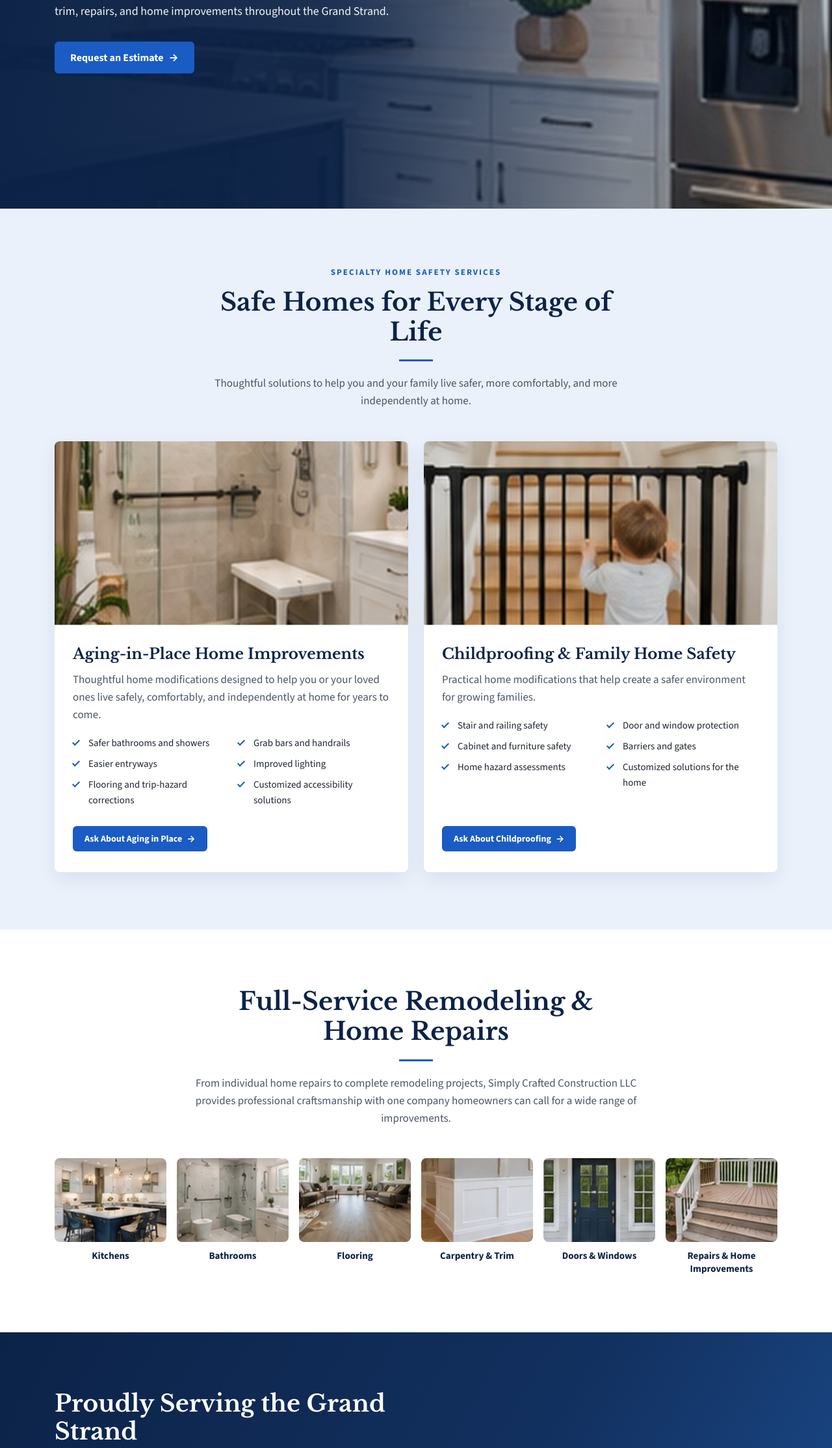
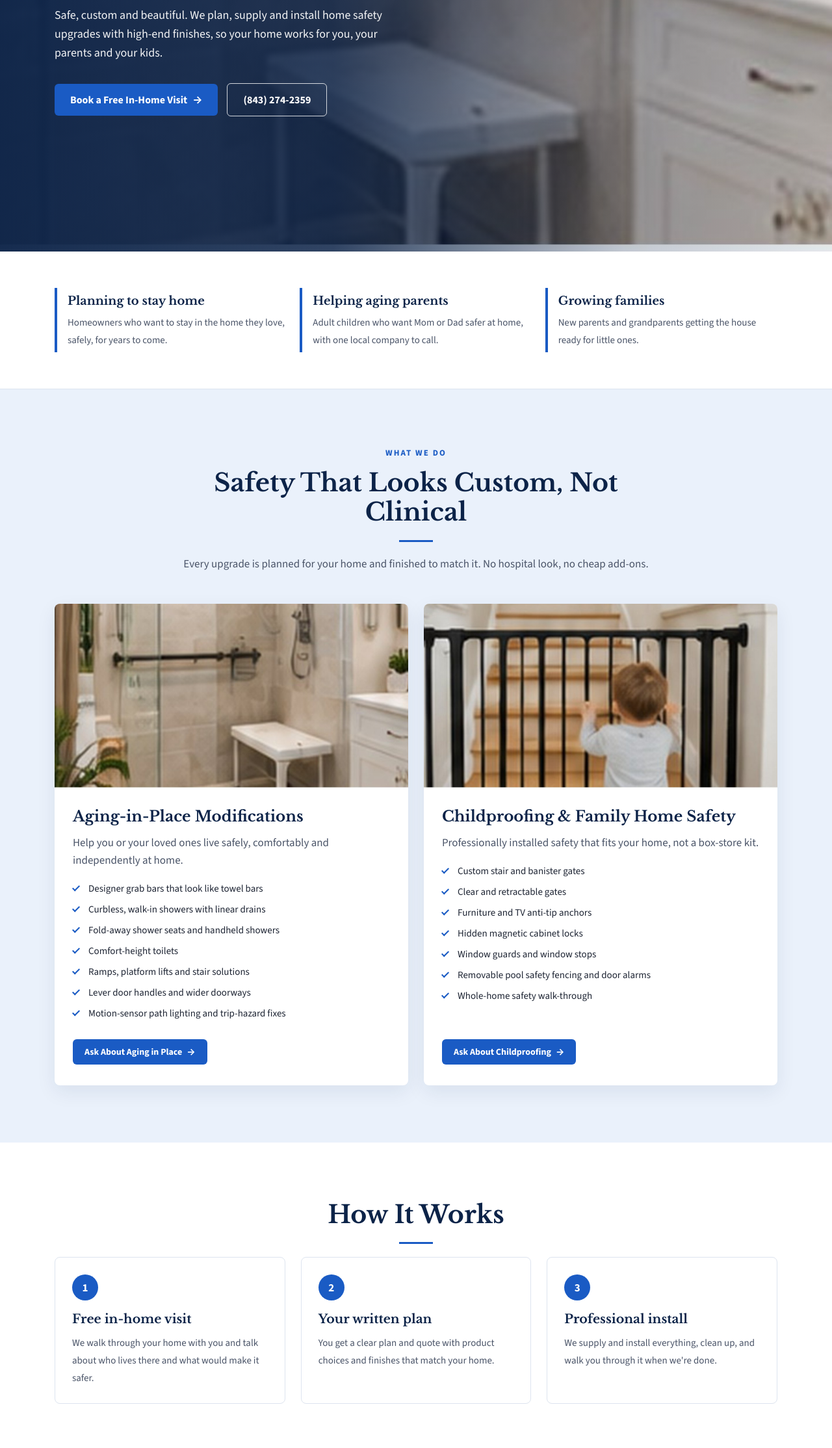
Before and after one commit to shipleygroup1-lab/simplycraftedconstruction.com, a plain HTML site: page index.html in a window 1280 px wide. Shown: the part 572-2800 px from the top of the page at 65% size. Drawn offline with nearby package versions, Linux system fonts and the light colour scheme.

Commit message:
New homepage: lead with aging in place + childproofing

```diff
--- a/index.html
+++ b/index.html
@@ -3,16 +3,41 @@
 <head>
 <meta charset="utf-8">
 <meta name="viewport" content="width=device-width, initial-scale=1">
-<title>Simply Crafted Construction LLC | Remodeling &amp; Home Repairs | Grand Strand, SC</title>
+<title>Aging-in-Place &amp; Childproofing Contractor | Grand Strand, SC | Simply Crafted Construction LLC</title>
 <link rel="canonical" href="https://simplycraftedconstruction.com/">
-<meta name="description" content="Full-service remodeling, home repairs, aging-in-place modifications and childproofing throughout the Grand Strand, SC. Request a free estimate from Simply Crafted Construction LLC.">
+<meta name="description" content="Aging-in-place modifications and childproofing for Grand Strand homes, with high-end, custom finishes. Licensed SC contractor #63242. Free in-home estimate from Simply Crafted Construction LLC.">
 <link rel="icon" href="images/logo.png">
 <link rel="preconnect" href="https://fonts.googleapis.com">
 <link rel="preconnect" href="https://fonts.gstatic.com" crossorigin>
 <link href="https://fonts.googleapis.com/css2?family=Libre+Baskerville:wght@400;700&family=Source+Sans+3:wght@400;600;700&display=swap" rel="stylesheet">
 <link rel="stylesheet" href="styles.css">
+<style>
+  /* New-homepage additions (preview) */
+  html, body { overflow-x: clip; }
+  .hero { background-image: url(images/aging.jpg); }
+  .hero .eyebrow-light { text-transform: uppercase; letter-spacing: .16em; font-weight: 700; font-size: 13px; color: #b9d0f5; margin: 0 0 14px; }
+  .hero-actions { display: flex; flex-wrap: wrap; gap: 14px; align-items: center; }
+  .btn-ghost { background: transparent; border: 1.5px solid rgba(255,255,255,.8); }
+  .btn-ghost:hover { background: rgba(255,255,255,.12); }
+  .who { padding: 56px 0; border-bottom: 1px solid var(--line); }
+  .who-grid { display: grid; grid-template-columns: repeat(3, 1fr); gap: 20px; }
+  .who-grid div { border-left: 4px solid var(--blue); padding: 6px 0 6px 16px; }
+  .who-grid b { display: block; font-family: var(--serif); color: var(--navy); font-size: 18px; margin-bottom: 4px; }
+  .who-grid span { color: var(--muted); font-size: 15px; }
+  .card .checks { grid-template-columns: 1fr; }
+  .steps { list-style: none; padding: 0; margin: 0; display: grid; grid-template-columns: repeat(3, 1fr); gap: 24px; counter-reset: step; }
+  .steps li { background: var(--white); border: 1px solid var(--line); border-radius: var(--radius); padding: 26px; counter-increment: step; }
+  .steps li::before { content: counter(step); display: grid; place-items: center; width: 40px; height: 40px; border-radius: 50%; background: var(--blue); color: #fff; font-weight: 700; margin-bottom: 14px; }
+  .steps b { display: block; font-family: var(--serif); color: var(--navy); font-size: 19px; margin-bottom: 6px; }
+  .steps span { color: var(--muted); font-size: 15px; }
+  .also { background: var(--tint); padding: 56px 0; }
+  .also h2 { font-size: 24px; text-align: center; }
+  .also p.small { text-align: center; color: var(--muted); max-width: 620px; margin: 0 auto 22px; font-size: 15px; }
+  .also-list { list-style: none; padding: 0; margin: 0 auto; max-width: 900px; display: grid; grid-template-columns: repeat(3, 1fr); gap: 14px; }
+  .also-list li { background: var(--white); border: 1px solid var(--line); border-radius: var(--radius); padding: 16px; text-align: center; font-weight: 600; color: var(--navy); font-size: 15px; }
+  @media (max-width: 1000px) { .who-grid, .steps, .also-list { grid-template-columns: 1fr; } }
+</style>
 <script>
-  // Turn on scroll animations only if supported and the visitor allows motion.
   if ("IntersectionObserver" in window && !matchMedia("(prefers-reduced-motion: reduce)").matches) {
     document.documentElement.classList.add("reveal-on");
     setTimeout(function () { if (!window.__revealReady) document.documentElement.classList.remove("reveal-on"); }, 3000);
@@ -32,11 +57,11 @@
     </button>
     <nav id="site-nav" class="site-nav">
       <a href="#top" class="active">Home</a>
-      <a href="#services">Remodeling &amp; Repairs</a>
       <a href="#aging">Aging in Place</a>
       <a href="#childproofing">Childproofing</a>
-      <a href="#work">Our Work</a>
+      <a href="#how">How It Works</a>
       <a href="#about">About</a>
+      <a href="#also">Other Services</a>
       <a href="book.html" class="btn btn-sm nav-cta">Book Now <span aria-hidden="true">→</span></a>
     </nav>
   </div>
@@ -46,31 +71,44 @@
 
   <section class="hero">
     <div class="wrap hero-inner">
-      <h1 data-reveal>Full-Service Remodeling &amp; Home Repairs Done Right</h1>
-      <p data-reveal>Quality craftsmanship for remodeling, flooring, tile, carpentry, doors, trim, repairs, and home improvements throughout the Grand Strand.</p>
-      <div data-reveal><a href="book.html" class="btn">Request an Estimate <span aria-hidden="true">→</span></a></div>
+      <p class="eyebrow-light" data-reveal>Home Safety for Every Stage of Life</p>
+      <h1 data-reveal>Aging-in-Place &amp; Childproofing for Grand Strand Homes</h1>
+      <p data-reveal>Safe, custom and beautiful. We plan, supply and install home safety upgrades with high-end finishes, so your home works for you, your parents and your kids.</p>
+      <div class="hero-actions" data-reveal>
+        <a href="book.html" class="btn">Book a Free In-Home Visit <span aria-hidden="true">→</span></a>
+        <a href="tel:8432742359" class="btn btn-ghost contact-phone">(843) 274-2359</a>
+      </div>
+    </div>
+  </section>
+
+  <section class="who" aria-label="Who we help">
+    <div class="wrap who-grid">
+      <div data-reveal><b>Planning to stay home</b><span>Homeowners who want to stay in the home they love, safely, for years to come.</span></div>
+      <div data-reveal><b>Helping aging parents</b><span>Adult children who want Mom or Dad safer at home, with one local company to call.</span></div>
+      <div data-reveal><b>Growing families</b><span>New parents and grandparents getting the house ready for little ones.</span></div>
     </div>
   </section>
 
   <section class="safety">
     <div class="wrap">
-      <p class="eyebrow" data-reveal>Specialty Home Safety Services</p>
-      <h2 class="section-title" data-reveal>Safe Homes for Every Stage of Life</h2>
-      <p class="lede" data-reveal>Thoughtful solutions to help you and your family live safer, more comfortably, and more independently at home.</p>
+      <p class="eyebrow" data-reveal>What We Do</p>
+      <h2 class="section-title" data-reveal>Safety That Looks Custom, Not Clinical</h2>
+      <p class="lede" data-reveal>Every upgrade is planned for your home and finished to match it. No hospital look, no cheap add-ons.</p>
 
       <div class="cards">
         <article class="card" id="aging" data-reveal="left">
           <img src="images/aging.jpg" alt="Accessible bathroom with grab bar and shower bench" loading="lazy">
           <div class="card-body">
-            <h3>Aging-in-Place Home Improvements</h3>
-            <p>Thoughtful home modifications designed to help you or your loved ones live safely, comfortably, and independently at home for years to come.</p>
+            <h3>Aging-in-Place Modifications</h3>
+            <p>Help you or your loved ones live safely, comfortably and independently at home.</p>
             <ul class="checks">
-              <li>Safer bathrooms and showers</li>
-              <li>Grab bars and handrails</li>
-              <li>Easier entryways</li>
-              <li>Improved lighting</li>
-              <li>Flooring and trip-hazard corrections</li>
-              <li>Customized accessibility solutions</li>
+              <li>Designer grab bars that look like towel bars</li>
+              <li>Curbless, walk-in showers with linear drains</li>
+              <li>Fold-away shower seats and handheld showers</li>
+              <li>Comfort-height toilets</li>
+              <li>Ramps, platform lifts and stair solutions</li>
+              <li>Lever door handles and wider doorways</li>
+              <li>Motion-sensor path lighting and trip-hazard fixes</li>
             </ul>
             <a href="book.html" class="btn btn-sm" data-service="Aging in Place">Ask About Aging in Place <span aria-hidden="true">→</span></a>
           </div>
@@ -80,14 +118,15 @@
           <img src="images/childproof.jpg" alt="Toddler at a safety gate at the bottom of a staircase" loading="lazy">
           <div class="card-body">
             <h3>Childproofing &amp; Family Home Safety</h3>
-            <p>Practical home modifications that help create a safer environment for growing families.</p>
+            <p>Professionally installed safety that fits your home, not a box-store kit.</p>
             <ul class="checks">
-              <li>Stair and railing safety</li>
-              <li>Door and window protection</li>
-              <li>Cabinet and furniture safety</li>
-              <li>Barriers and gates</li>
-              <li>Home hazard assessments</li>
-              <li>Customized solutions for the home</li>
+              <li>Custom stair and banister gates</li>
+              <li>Clear and retractable gates</li>
+              <li>Furniture and TV anti-tip anchors</li>
+              <li>Hidden magnetic cabinet locks</li>
+              <li>Window guards and window stops</li>
+              <li>Removable pool safety fencing and door alarms</li>
+              <li>Whole-home safety walk-through</li>
             </ul>
             <a href="book.html" class="btn btn-sm" data-service="Childproofing">Ask About Childproofing <span aria-hidden="true">→</span></a>
           </div>
@@ -96,72 +135,67 @@
     </div>
   </section>
 
-  <section class="services" id="services">
+  <section id="how">
     <div class="wrap">
-      <h2 class="section-title" data-reveal>Full-Service Remodeling &amp; Home Repairs</h2>
-      <p class="lede" data-reveal>From individual home repairs to complete remodeling projects, Simply Crafted Construction LLC provides professional craftsmanship with one company homeowners can call for a wide range of improvements.</p>
-      <ul class="tiles">
-        <li data-reveal><img src="images/kitchens.jpg" alt="" loading="lazy"><span>Kitchens</span></li>
-        <li data-reveal><img src="images/bathrooms.jpg" alt="" loading="lazy"><span>Bathrooms</span></li>
-        <li data-reveal><img src="images/flooring.jpg" alt="" loading="lazy"><span>Flooring</span></li>
-        <li data-reveal><img src="images/carpentry.jpg" alt="" loading="lazy"><span>Carpentry &amp; Trim</span></li>
-        <li data-reveal><img src="images/doors.jpg" alt="" loading="lazy"><span>Doors &amp; Windows</span></li>
-        <li data-reveal><img src="images/repairs.jpg" alt="" loading="lazy"><span>Repairs &amp; Home Improvements</span></li>
-      </ul>
+      <h2 class="section-title" data-reveal>How It Works</h2>
+      <ol class="steps">
+        <li data-reveal><b>Free in-home visit</b><span>We walk through your home with you and talk about who lives there and what would make it safer.</span></li>
+        <li data-reveal><b>Your written plan</b><span>You get a clear plan and quote with product choices and finishes that match your home.</span></li>
+        <li data-reveal><b>Professional install</b><span>We supply and install everything, clean up, and walk you through it when we're done.</span></li>
+      </ol>
     </div>
   </section>
 
   <section class="area" id="about">
     <div class="wrap area-inner">
       <div data-reveal="left">
-        <h2>Proudly Serving the Grand Strand</h2>
-        <p>Local, reliable, and committed to quality craftsmanship in the communities we call home, from Myrtle Beach across the Grand Strand.</p>
-        <p class="license">South Carolina Specialty Contractor License #63242</p>
-        <a href="book.html" class="btn">Request an Estimate <span aria-hidden="true">→</span></a>
+        <h2>Local, Licensed and Insured</h2>
+        <p>Simply Crafted Construction LLC is based in Myrtle Beach and serves homeowners across the Grand Strand. One local company to plan it, supply it and install it right.</p>
+        <p class="license">SC Specialty Contractor License #63242 · Insured · Member, Myrtle Beach Area Chamber of Commerce</p>
+        <a href="book.html" class="btn">Book a Free In-Home Visit <span aria-hidden="true">→</span></a>
       </div>
       <ul class="values">
         <li data-reveal="zoom">
           <span class="icon"><svg viewBox="0 0 24 24" aria-hidden="true"><path d="M12 3l2.7 5.6 6.1.9-4.4 4.3 1 6.1L12 17l-5.4 2.9 1-6.1-4.4-4.3 6.1-.9z"/></svg></span>
-          Quality Craftsmanship
+          High-End Finishes
         </li>
         <li data-reveal="zoom">
           <span class="icon"><svg viewBox="0 0 24 24" aria-hidden="true"><path d="M3 11l9-7 9 7v9a1 1 0 0 1-1 1H4a1 1 0 0 1-1-1z"/><path d="M9 14l2 2 4-4"/></svg></span>
-          Reliable Service
+          Licensed &amp; Insured
         </li>
         <li data-reveal="zoom">
           <span class="icon"><svg viewBox="0 0 24 24" aria-hidden="true"><circle cx="9" cy="8" r="3"/><circle cx="17" cy="9" r="2.4"/><path d="M3 20c0-3.3 2.7-6 6-6s6 2.7 6 6"/><path d="M15 14.5c.6-.3 1.3-.5 2-.5 2.8 0 5 2.2 5 5"/></svg></span>
-          Solutions for Every Stage
+          Every Stage of Life
         </li>
       </ul>
     </div>
   </section>
 
-  <section class="work" id="work">
+  <section class="also" id="also">
     <div class="wrap">
-      <h2 class="section-title" data-reveal>Our Work</h2>
-      <!-- Replace these with real Simply Crafted project photos before running ads. -->
-      <div class="gallery">
-        <img data-reveal="zoom" src="images/work1.jpg" alt="Kitchen remodel with navy island" loading="lazy">
-        <img data-reveal="zoom" src="images/work2.jpg" alt="Bathroom with walk-in glass shower" loading="lazy">
-        <img data-reveal="zoom" src="images/work3.jpg" alt="Porch and deck with white railings" loading="lazy">
-        <img data-reveal="zoom" src="images/work4.jpg" alt="Living room with shiplap accent wall" loading="lazy">
-      </div>
+      <h2>Also From Simply Crafted</h2>
+      <p class="small">Home safety is our focus. We also take on these projects:</p>
+      <ul class="also-list">
+        <li>Metal buildings, carports, garages &amp; shops</li>
+        <li>Bathroom &amp; kitchen updates designed for safety</li>
+        <li>Select custom carpentry &amp; home improvements</li>
+      </ul>
     </div>
   </section>
 
   <section class="estimate" id="estimate">
     <div class="wrap estimate-inner">
       <div class="estimate-copy" data-reveal="left">
-        <h2>Request Your Free Estimate</h2>
-        <p>Let's talk about how we can help with your remodeling or home repair needs. Book online or give us a call.</p>
+        <h2>Book Your Free In-Home Visit</h2>
+        <p>Tell us who you're making the home safer for, and we'll come out, look it over and give you a written plan. Book online or give us a call.</p>
         <p class="contact-line">
           <a href="tel:8432742359" class="contact-phone">(843) 274-2359</a><br>
           <a href="mailto:info@simplycraftedconstruction.com" class="contact-email">info@simplycraftedconstruction.com</a>
         </p>
       </div>
       <div class="estimate-form book-cta" data-reveal="right">
-        <h3>Book your free estimate online</h3>
-        <p>Pick a preferred date and time, tell us about the project, and add photos if you have them. We'll confirm your visit.</p>
+        <h3>Book online</h3>
+        <p>Pick a preferred date and time, tell us about the home and who it's for, and add photos if you have them. We'll confirm your visit.</p>
         <a href="book.html" class="btn full">Book Now <span aria-hidden="true">→</span></a>
       </div>
     </div>
@@ -182,28 +216,17 @@
 </footer>
 
 <script>
-  // ===== Edit these two lines with the real contact info =====
   const BUSINESS_PHONE = "(843) 274-2359";
   const BUSINESS_EMAIL = "info@simplycraftedconstruction.com";
-  // ===========================================================
-
   document.querySelectorAll(".contact-phone").forEach(a => { a.textContent = BUSINESS_PHONE; a.href = "tel:" + BUSINESS_PHONE.replace(/[^\d+]/g, ""); });
   document.querySelectorAll(".contact-email").forEach(a => { a.textContent = BUSINESS_EMAIL; a.href = "mailto:" + BUSINESS_EMAIL; });
   document.querySelectorAll(".contact-phone-text").forEach(s => s.textContent = BUSINESS_PHONE);
   document.querySelectorAll(".contact-email-text").forEach(s => s.textContent = BUSINESS_EMAIL);
   document.getElementById("year").textContent = new Date().getFullYear();
-
-  // Mobile menu
   const toggle = document.querySelector(".menu-toggle");
   const nav = document.getElementById("site-nav");
-  toggle.addEventListener("click", () => {
-    const open = nav.classList.toggle("open");
-    toggle.setAttribute("aria-expanded", open);
-  });
-  nav.querySelectorAll("a").forEach(a => a.addEventListener("click", () => {
-    nav.classList.remove("open"); toggle.setAttribute("aria-expanded", false);
-  }));
-
+  toggle.addEventListener("click", () => { const open = nav.classList.toggle("open"); toggle.setAttribute("aria-expanded", open); });
+  nav.querySelectorAll("a").forEach(a => a.addEventListener("click", () => { nav.classList.remove("open"); toggle.setAttribute("aria-expanded", false); }));
 </script>
 </body>
 </html>
```
